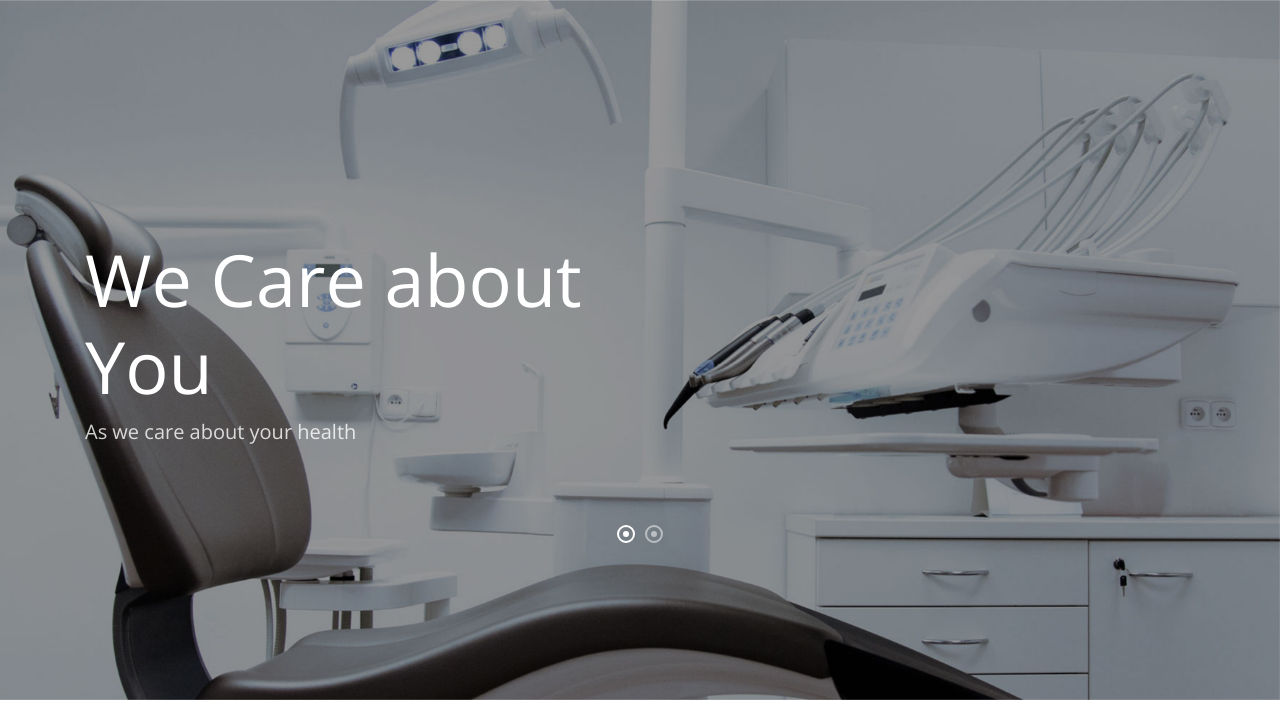
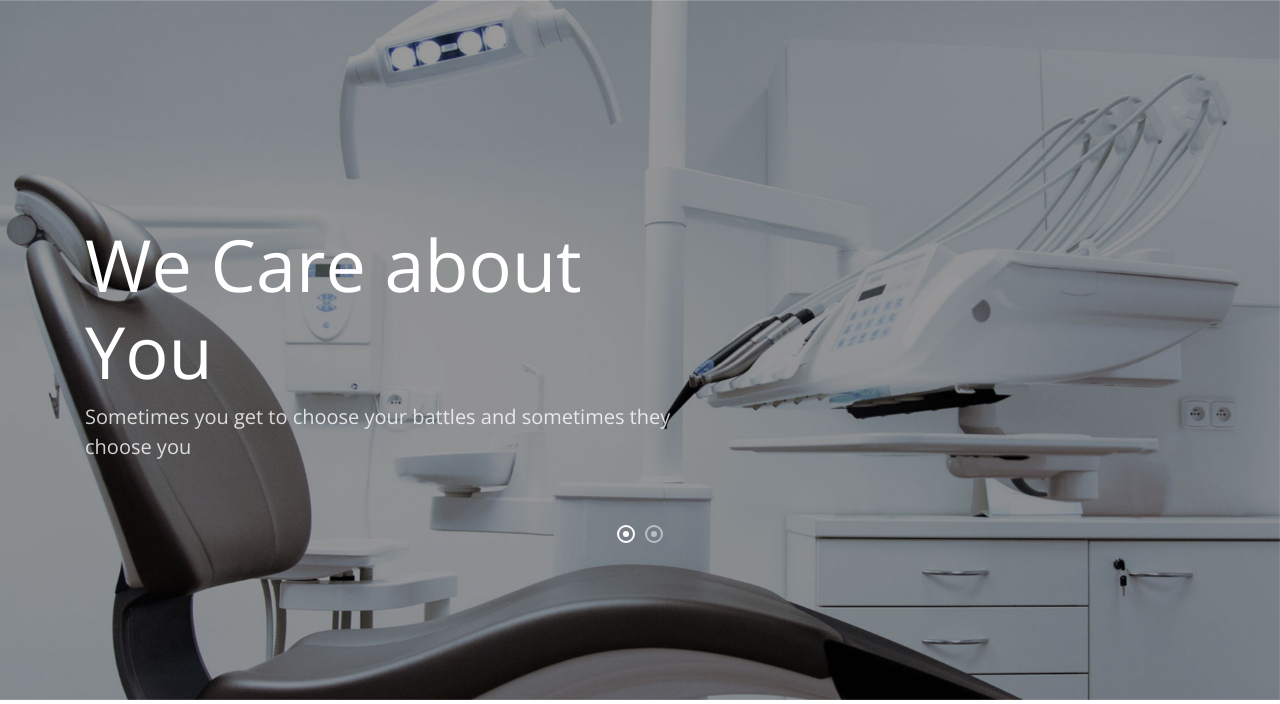
Before and after one commit to abanoub55/Cancer-Detection, a Django app: page / in a window 1280 px wide. Shown: the part 157-861 px from the top of the page. Run offline with Django 3.2, Linux system fonts and the light colour scheme; some libraries are stand-ins or nearby versions; some web fonts are replaced.

Commit message:
Update index.html

```diff
--- a/templates/index.html
+++ b/templates/index.html
@@ -12,7 +12,7 @@
           <div class="row slider-text align-items-center">
             <div class="col-md-7 col-sm-12 element-animate">
               <h1>We Care about You</h1>
-              <p>As we care about your health</p>
+              <p>Sometimes you get to choose your battles and sometimes they choose you</p>
             </div>
           </div>
         </div>
```
